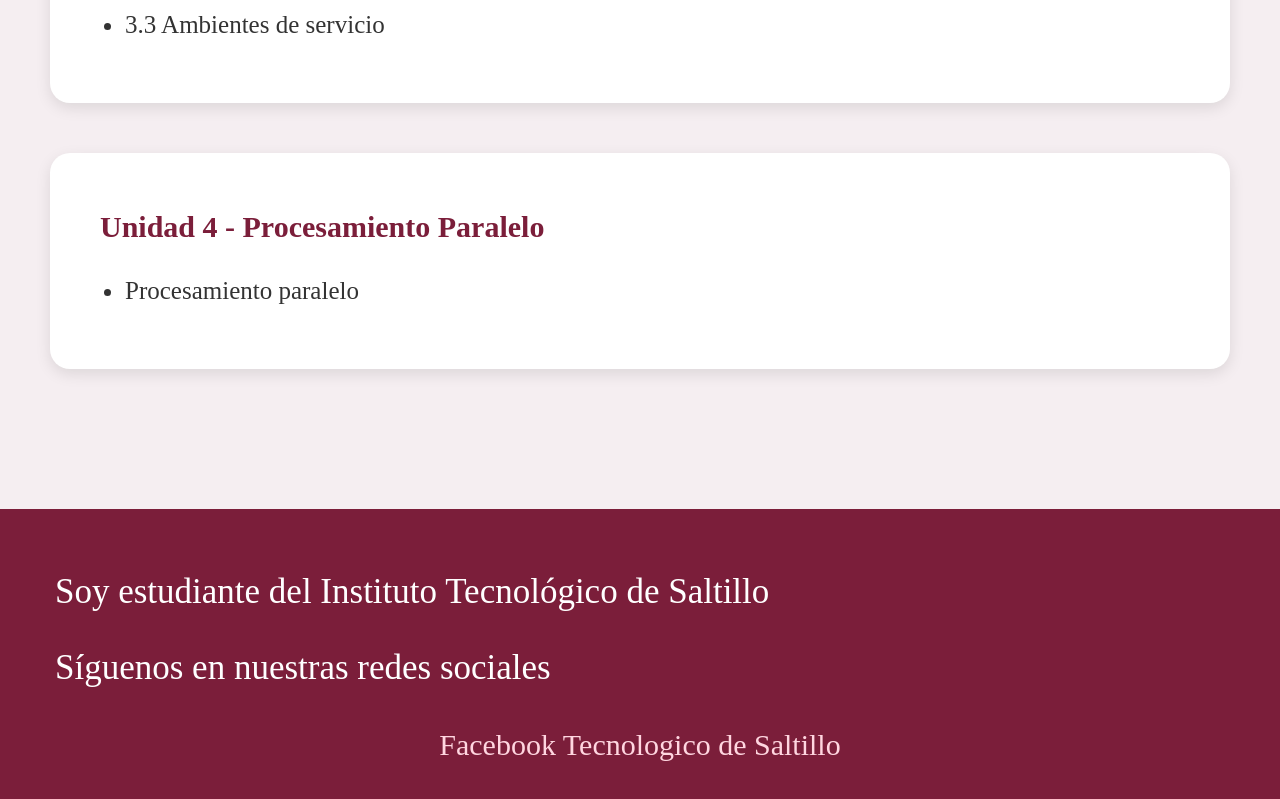
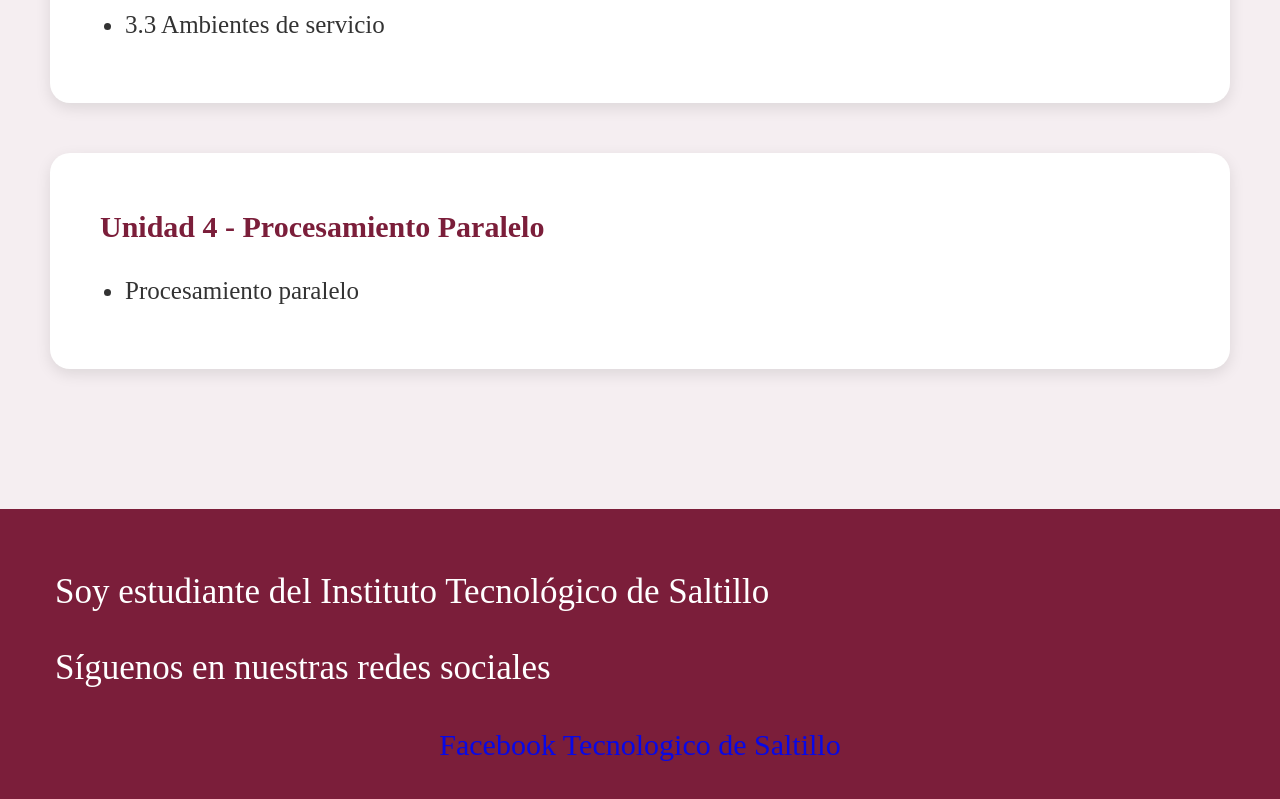
Before and after one commit to casandralizet198-png/pagina_web_aruitectura_de_computadoras, a plain HTML site: page index.html in a window 1280 px wide. Shown: the part 3440-4239 px from the top of the page. Drawn offline with Linux system fonts and the light colour scheme.

Commit message:
correciones

```diff
--- a/estilos.css
+++ b/estilos.css
@@ -211,7 +211,7 @@ footer{
 /* REDES SOCIALES */
 /* Afecta enlaces de Facebook, Instagram, etc */
 footer a{
-    color:white;
+    color:rgb(9, 9, 236);
     text-decoration:none;
     margin:15px;
     font-size:30px;
@@ -221,5 +221,5 @@ footer a{
 /* EFECTO EN REDES SOCIALES */
 /* Afecta cuando el cursor pasa sobre redes */
 footer a:hover{
-    color:#ffd6e0;
+    color:#0537bf;
 }
--- a/index.html
+++ b/index.html
@@ -147,7 +147,7 @@ footer{
 }
 
 footer a{
-    color:#ffd6e0;
+    color:#0808e7;
     text-decoration:none;
 }
 
```
